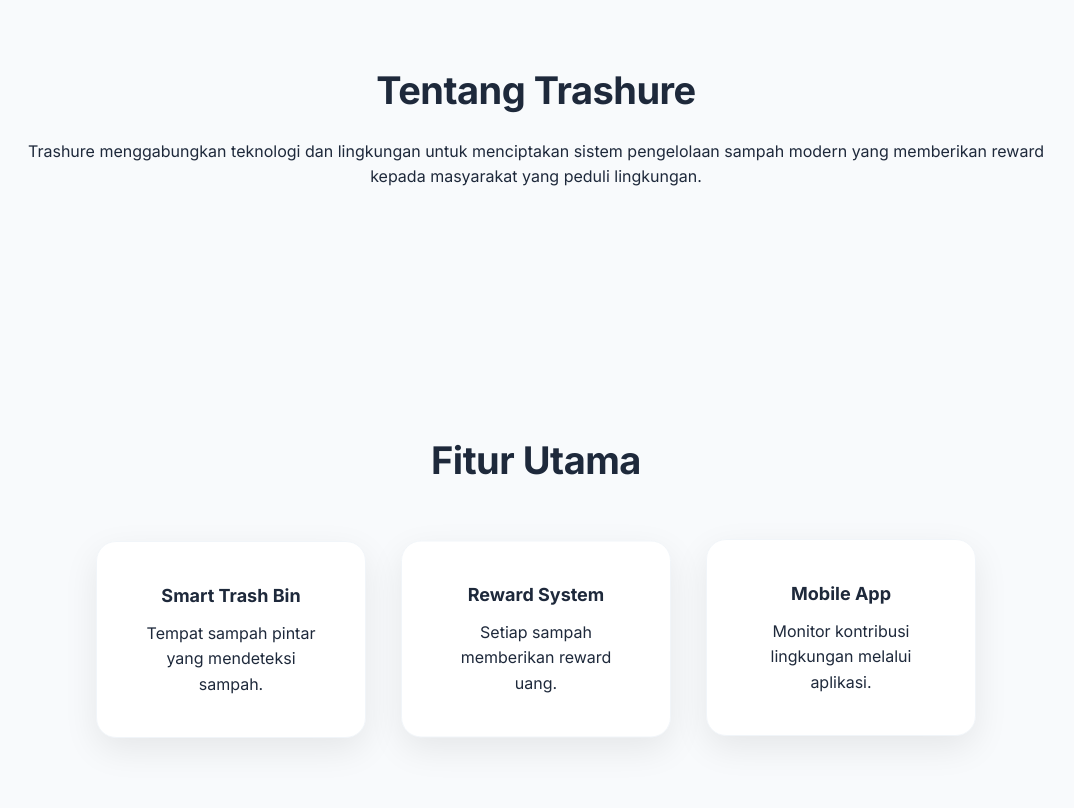
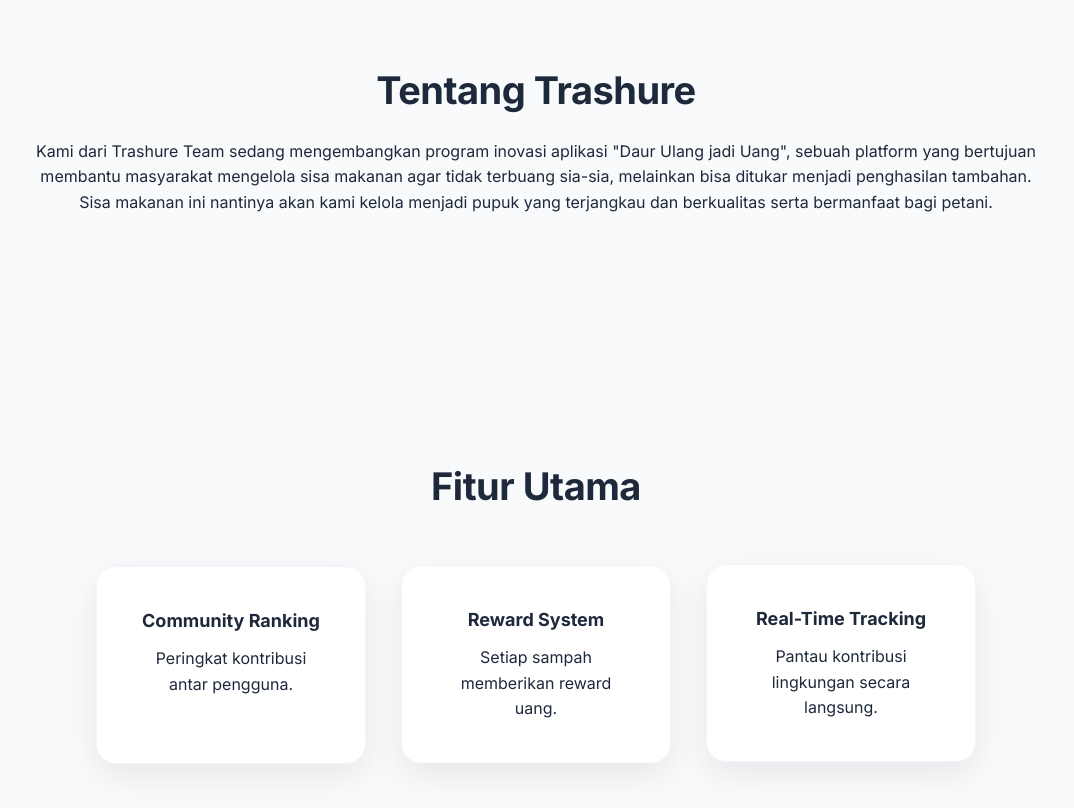
Before and after one commit to hizkiasec/trashure-website, a plain HTML site: page index.html in a window 1280 px wide. Shown: the part 860-1668 px from the top of the page, without its empty margins (104-1178 px from the left). Drawn offline with Linux system fonts and the light colour scheme.

Commit message:
update fitur utama dan perbaikan UI

```diff
--- a/index.html
+++ b/index.html
@@ -71,7 +71,7 @@
 
 
 <section class="hero" id="home">
-<h1>Ubah Sampah Jadi Uang</h1>
+<h1>Daur Ulang jadi Uang</h1>
 
 <p>
 Trashure adalah platform inovatif yang memberikan reward kepada masyarakat
@@ -94,8 +94,7 @@
 <h2>Tentang Trashure</h2>
 
 <p>
-Trashure menggabungkan teknologi dan lingkungan untuk menciptakan sistem
-pengelolaan sampah modern yang memberikan reward kepada masyarakat yang peduli lingkungan.
+Kami dari Trashure Team sedang mengembangkan program inovasi aplikasi "Daur Ulang jadi Uang", sebuah platform yang bertujuan membantu masyarakat mengelola sisa makanan agar tidak terbuang sia-sia, melainkan bisa ditukar menjadi penghasilan tambahan. Sisa makanan ini nantinya akan kami kelola menjadi pupuk yang terjangkau dan berkualitas serta bermanfaat bagi petani.
 </p>
 </section>
 
@@ -106,8 +105,8 @@
 <div class="feature-grid">
 
 <div class="feature">
-<h3>Smart Trash Bin</h3>
-<p>Tempat sampah pintar yang mendeteksi sampah.</p>
+<h3>Community Ranking</h3>
+<p>Peringkat kontribusi antar pengguna.</p>
 </div>
 
 <div class="feature">
@@ -116,8 +115,8 @@
 </div>
 
 <div class="feature">
-<h3>Mobile App</h3>
-<p>Monitor kontribusi lingkungan melalui aplikasi.</p>
+<h3>Real-Time Tracking</h3>
+<p>Pantau kontribusi lingkungan secara langsung.</p>
 </div>
 
 </div>
```
